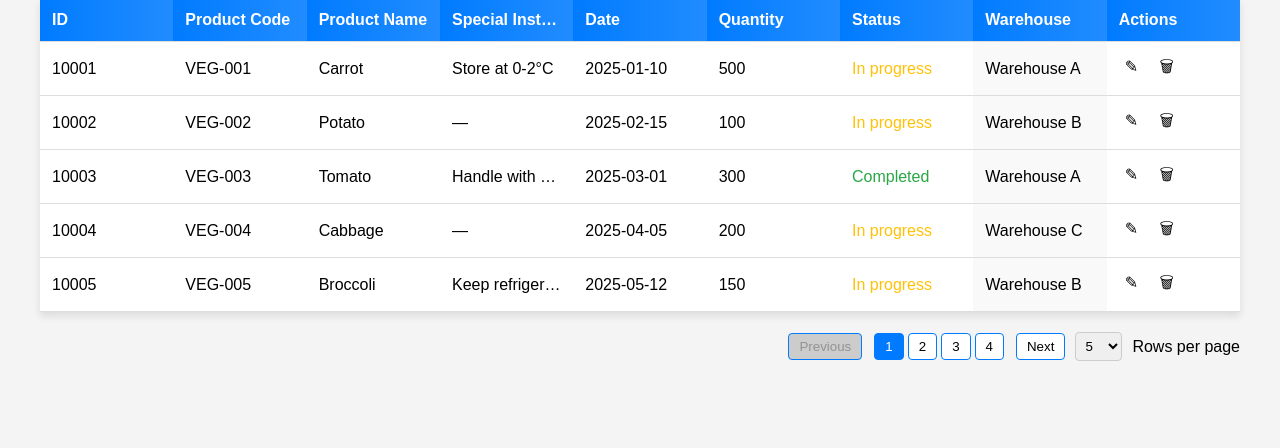
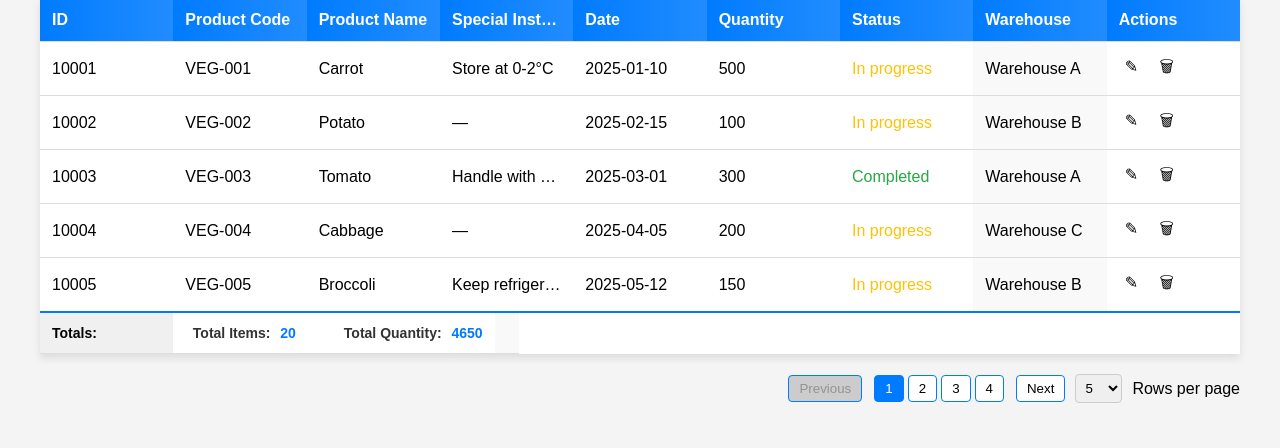
Before and after one commit to TashinParvez/direct-edge, a PHP site: page /warehouse-info.php in a window 1280 px wide. Shown: the part 352-800 px from the top of the page. Run offline with PHP 8.4, Linux system fonts and the light colour scheme.

Commit message:
total items + total Quantity sum added

```diff
--- a/warehouse-app/warehouse information/warehouse-info.css
+++ b/warehouse-app/warehouse information/warehouse-info.css
@@ -536,5 +536,31 @@ th {
     display: block;
     opacity: 1;
 }
+tfoot#totalRow {
+    background-color: #f0f0f0;
+    font-weight: bold;
+    border-top: 2px solid #007bff;
+}
 
-/* Remaining styles remain unchanged */
+tfoot#totalRow td {
+    padding: 12px;
+    text-align: center;
+    font-size: 14px;
+}
+
+tfoot#totalRow td:first-child {
+    text-align: left;
+}
+
+tfoot#totalRow .label {
+    margin-right: 6px;
+    color: #333;
+    font-weight: 600;
+}
+
+tfoot#totalRow .value {
+    color: #007bff;
+    font-weight: bold;
+}
+
+/* Responsive Design *
--- a/warehouse-app/warehouse information/warehouse-info.php
+++ b/warehouse-app/warehouse information/warehouse-info.php
@@ -12,7 +12,6 @@
 
         <!-- Metrics Section -->
         <?php
-        // Raw data for inventory with warehouse
         $inventory = [
             ['id' => 10001, 'product_code' => 'VEG-001', 'product' => 'Carrot', 'special_instructions' => 'Store at 0-2°C', 'date_added' => '2025-01-10', 'quantity' => 500, 'status' => 'In progress', 'unit' => 'kg', 'warehouse' => 'Warehouse A'],
             ['id' => 10002, 'product_code' => 'VEG-002', 'product' => 'Potato', 'special_instructions' => null, 'date_added' => '2025-02-15', 'quantity' => 100, 'status' => 'In progress', 'unit' => 'kg', 'warehouse' => 'Warehouse B'],
@@ -36,9 +35,8 @@
             ['id' => 10020, 'product_code' => 'VEG-014', 'product' => 'Eggplant', 'special_instructions' => 'Avoid direct sunlight', 'date_added' => '2025-10-30', 'quantity' => 250, 'status' => 'In progress', 'unit' => 'kg', 'warehouse' => 'Warehouse B'],
         ];
 
-        // Calculate metrics from raw data
-        $totalCapacity = 100000; // Fixed value for demo
-        $usedCapacity = array_sum(array_column($inventory, 'quantity')); // Sum of quantities
+        $totalCapacity = 100000;
+        $usedCapacity = array_sum(array_column($inventory, 'quantity'));
         $freeCapacity = $totalCapacity - $usedCapacity;
         $itemCount = count($inventory);
         ?>
@@ -57,7 +55,6 @@
             </div>
         </div>
 
-        <!-- Search and Filters -->
         <div class="controls">
             <input type="text" id="searchInput" placeholder="Search Products..." />
             <div class="filter-container">
@@ -95,19 +92,15 @@
             <button id="addProductBtn">Add Product</button>
         </div>
 
-        <!-- Success Message -->
         <div id="successMessage" class="success-message" style="display: none;">
             <span id="successText"></span>
         </div>
 
-        <!-- Low Stock Alert -->
         <div id="lowStockAlert" class="alert alert-warning" style="display: none;">
             Low stock detected for some products!
         </div>
 
-        <!-- Product Display -->
         <div id="productContainer" class="list-view">
-            <!-- Table View -->
             <table id="productTable">
                 <thead>
                     <tr>
@@ -143,10 +136,27 @@
                         </tr>";
                     } ?>
                 </tbody>
+                <tfoot id="totalRow" style="display: none;">
+    <tr>
+        <td colspan="2">Totals:</td>
+        <td></td>
+        <td></td>
+        <td></td>
+        <td>
+            <span class="label">Total Items:</span>
+            <span class="value" id="totalItems">0</span>
+        </td>
+        <td></td>
+        <td>
+            <span class="label">Total Quantity:</span>
+            <span class="value" id="totalQuantity">0</span>
+        </td>
+        <td></td>
+    </tr>
+</tfoot>
             </table>
         </div>
 
-        <!-- Pagination Controls -->
         <div class="pagination">
             <button id="prevBtn" onclick="changePage(-1)">Previous</button>
             <div id="pageNumbers"></div>
@@ -160,7 +170,6 @@
             <span>Rows per page</span>
         </div>
 
-        <!-- Add Product Popup -->
         <div id="addProductPopup" class="popup">
             <div class="popup-content">
                 <span class="close-btn" onclick="closePopup()">&times;</span>
@@ -202,7 +211,6 @@
             </div>
         </div>
 
-        <!-- Edit Product Popup -->
         <div id="editProductPopup" class="popup">
             <div class="popup-content">
                 <span class="close-btn" onclick="closePopup('edit')">&times;</span>
```
Also changed, not shown: warehouse-app/warehouse information/warehouse-info.js (+39 -58 lines).
